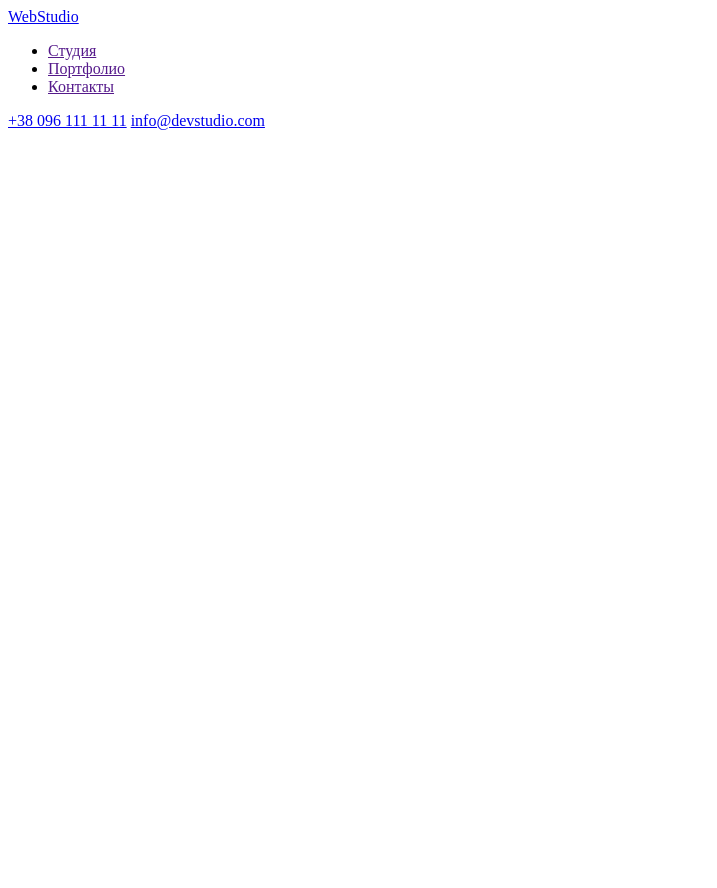
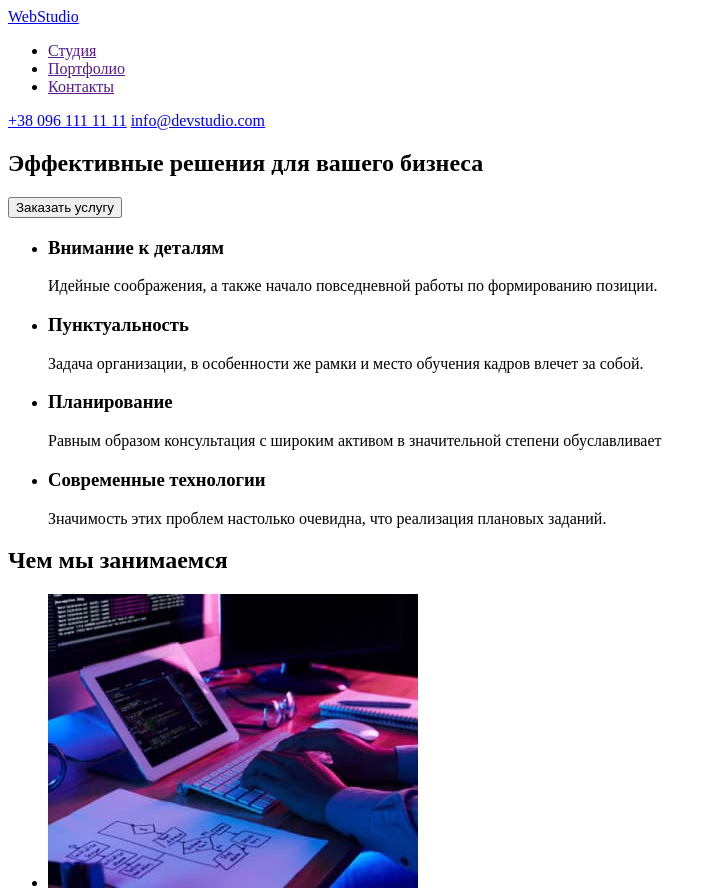
Before and after one commit to ValikWasT/goit-markup-hw-01, a plain HTML site: page index.html in a window 1280 px wide. Shown: the top 888 px of the page, without its empty margins (0-717 px from the left). Before the commit the page ends 800 px from the top, so only its background shows below. Drawn offline with Linux system fonts and the light colour scheme.

Commit message:
add main and sections

```diff
--- a/index.html
+++ b/index.html
@@ -16,9 +16,48 @@
           <li><a href="">Портфолио</a></li>
           <li><a href="">Контакты</a></li>
         </ul>
-        <a href="tel:+380961111111">+38 096 111 11 11</a>
-        <a href="mailto:info@devstudio.com">info@devstudio.com</a>
       </nav>
+      <a href="tel:+380961111111">+38 096 111 11 11</a>
+      <a href="mailto:info@devstudio.com">info@devstudio.com</a>
     </header>
+    <!-- main -->
+    <main>
+      <!-- section-1 -->
+      <section>
+        <h1>Эффективные решения для вашего бизнеса</h1>
+        <button type="button">Заказать услугу</button>
+      </section>
+      <!-- section-2 -->
+      <section>
+        <ul>
+          <li>
+            <h3>Внимание к деталям</h3>
+            <p>Идейные соображения, а также начало повседневной работы по формированию позиции.</p>
+          </li>
+          <li>
+            <h3>Пунктуальность</h3>
+            <p>
+              Задача организации, в особенности же рамки и место обучения кадров влечет за собой.
+            </p>
+          </li>
+          <li>
+            <h3>Планирование</h3>
+            <p>
+              Равным образом консультация с широким активом в значительной степени обуславливает
+            </p>
+          </li>
+          <li>
+            <h3>Современные технологии</h3>
+            <p>Значимость этих проблем настолько очевидна, что реализация плановых заданий.</p>
+          </li>
+        </ul>
+        <h2>Чем мы занимаемся</h2>
+        <ul>
+          <li><img src="./image/sec1-img1.jpg" alt="человек кодит на пк" /></li>
+          <li><img src="./image/sec1-img2.jpg" alt="девушка сидит в ноутбуке" /></li>
+          <li><img src="./image/sec1-img3.jpg" alt="девушка работает с палитрой" /></li>
+        </ul>
+      </section>
+    </main>
   </body>
 </html>
```
Also changed, not shown: image/sec1-img1.jpg (added), image/sec1-img2.jpg (added), image/sec1-img3.jpg (added).
